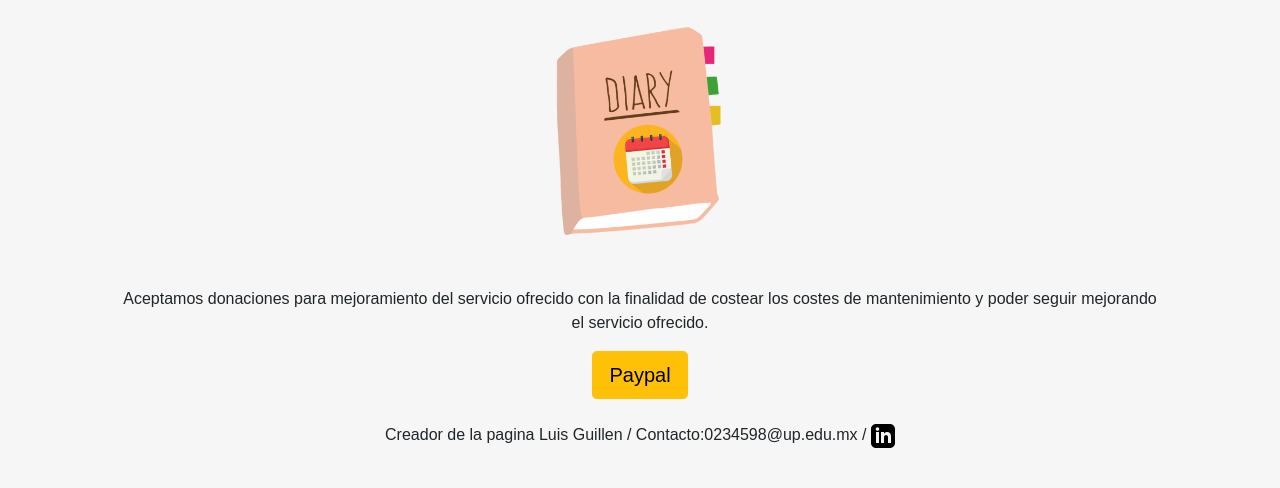
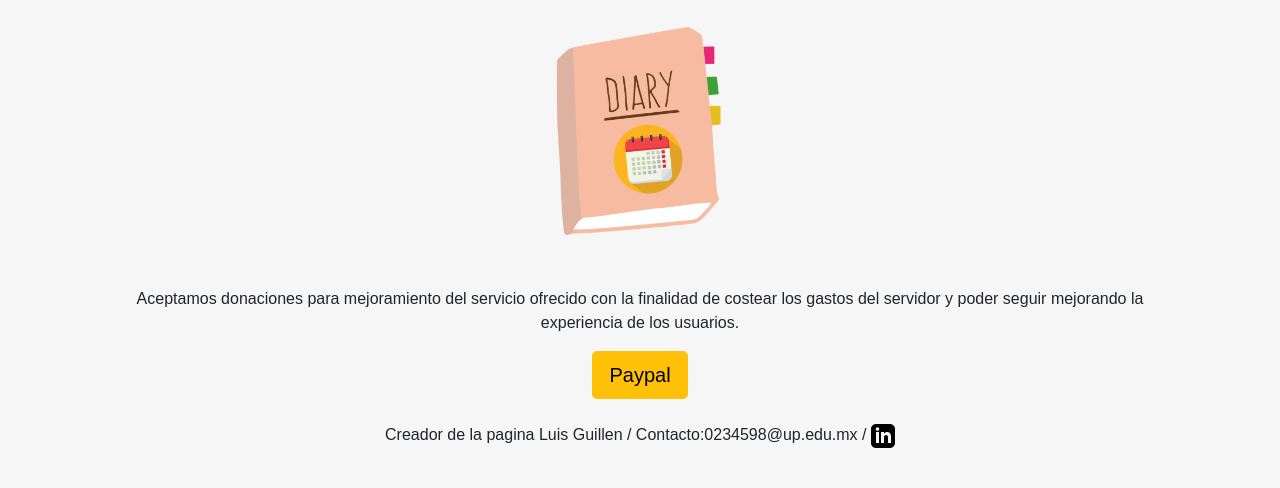
Before and after one commit to LuisGuillen03/DiaryCalendar, a Node server app: page /who in a window 1280 px wide. Shown: the part 341-829 px from the top of the page. Run offline with Node 20, Linux system fonts and the light colour scheme; some libraries are stand-ins or nearby versions; some web fonts are replaced.

Commit message:
Update info.hbs

```diff
--- a/src/views/links/info.hbs
+++ b/src/views/links/info.hbs
@@ -9,7 +9,7 @@
     <div class="container text-center my-auto mt-3">
     <p>Esta aplicación web fue desarrollada con la finalidad de ayudar a cualquier persona con la necesidad de organizar sus actividades diarias. Diary Calendar te permite agendar y ordenar todas tus actividades del día a día además de darte la oportunidad de realizar anotaciones dentro de cada actividad.</p></br>
     <img src="/img/logop.png" alt="Logo Fazt" class="card-img-top mx-auto rounded-circle w-25 p-3">
-    <p>Aceptamos donaciones para mejoramiento del servicio ofrecido con la finalidad de costear los costes de mantenimiento y poder seguir mejorando el servicio ofrecido.</p>
+    <p>Aceptamos donaciones para mejoramiento del servicio ofrecido con la finalidad de costear los gastos del servidor y poder seguir mejorando la experiencia de los usuarios.</p>
     <a class="btn btn btn-warning btn-lg btn-block" href= "https://paypal.me/DiaryCalendar?country.x=MX&locale.x=es_XC" target="_blank">Paypal</a><br><br>
     <p>Creador de la pagina Luis Guillen / Contacto:0234598@up.edu.mx / <a href="https://www.linkedin.com/in/luis-alejandro-guillen-alvarez-10aa58215/" target="_blank"><svg xmlns="http://www.w3.org/2000/svg" width="24" height="24" viewBox="0 0 24 24"><path d="M19 0h-14c-2.761 0-5 2.239-5 5v14c0 2.761 2.239 5 5 5h14c2.762 0 5-2.239 5-5v-14c0-2.761-2.238-5-5-5zm-11 19h-3v-11h3v11zm-1.5-12.268c-.966 0-1.75-.79-1.75-1.764s.784-1.764 1.75-1.764 1.75.79 1.75 1.764-.783 1.764-1.75 1.764zm13.5 12.268h-3v-5.604c0-3.368-4-3.113-4 0v5.604h-3v-11h3v1.765c1.396-2.586 7-2.777 7 2.476v6.759z"/></svg></a></p>
     </div>
```
